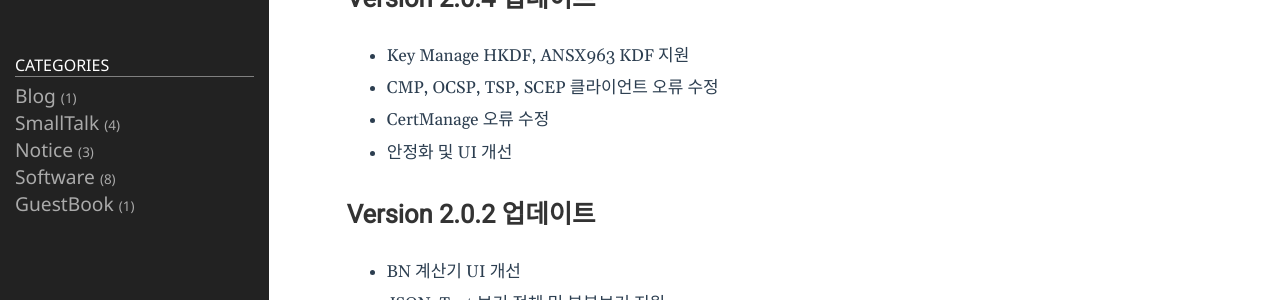
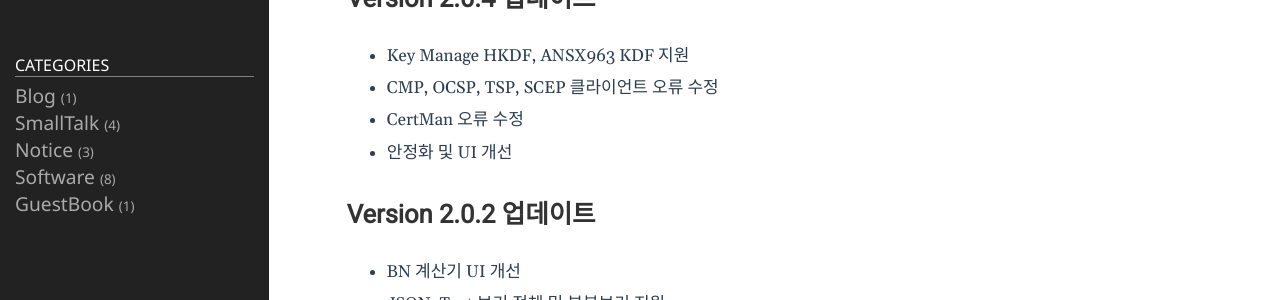
Before and after one commit to jykim74/jykim74.github.io, a Jekyll site: the page built from _posts/2024-03-08-BerEditorUpdate.md, in a window 1280 px wide and 900 px high. Shown: the part 380-680 px from the top of the window. Built offline with Jekyll 4.4.1, drawn with Linux system fonts in a browser that asks for light colours; nearby versions of some CDN libraries; comment, search, counter and statistics services are not loaded.

Commit message:
Update 2024-03-08-BerEditorUpdate.md

```diff
--- a/_posts/2024-03-08-BerEditorUpdate.md
+++ b/_posts/2024-03-08-BerEditorUpdate.md
@@ -14,7 +14,7 @@ BerEditor에 대한 설명은 [BerEditor ( ASN.1 DER BER Viewer and Editor )](ht
 ## Version 2.0.4 업데이트
 - Key Manage HKDF, ANSX963 KDF 지원
 - CMP, OCSP, TSP, SCEP 클라이언트 오류 수정
-- CertManage 오류 수정
+- CertMan 오류 수정
 - 안정화 및 UI 개선
 
 ## Version 2.0.2 업데이트
```
